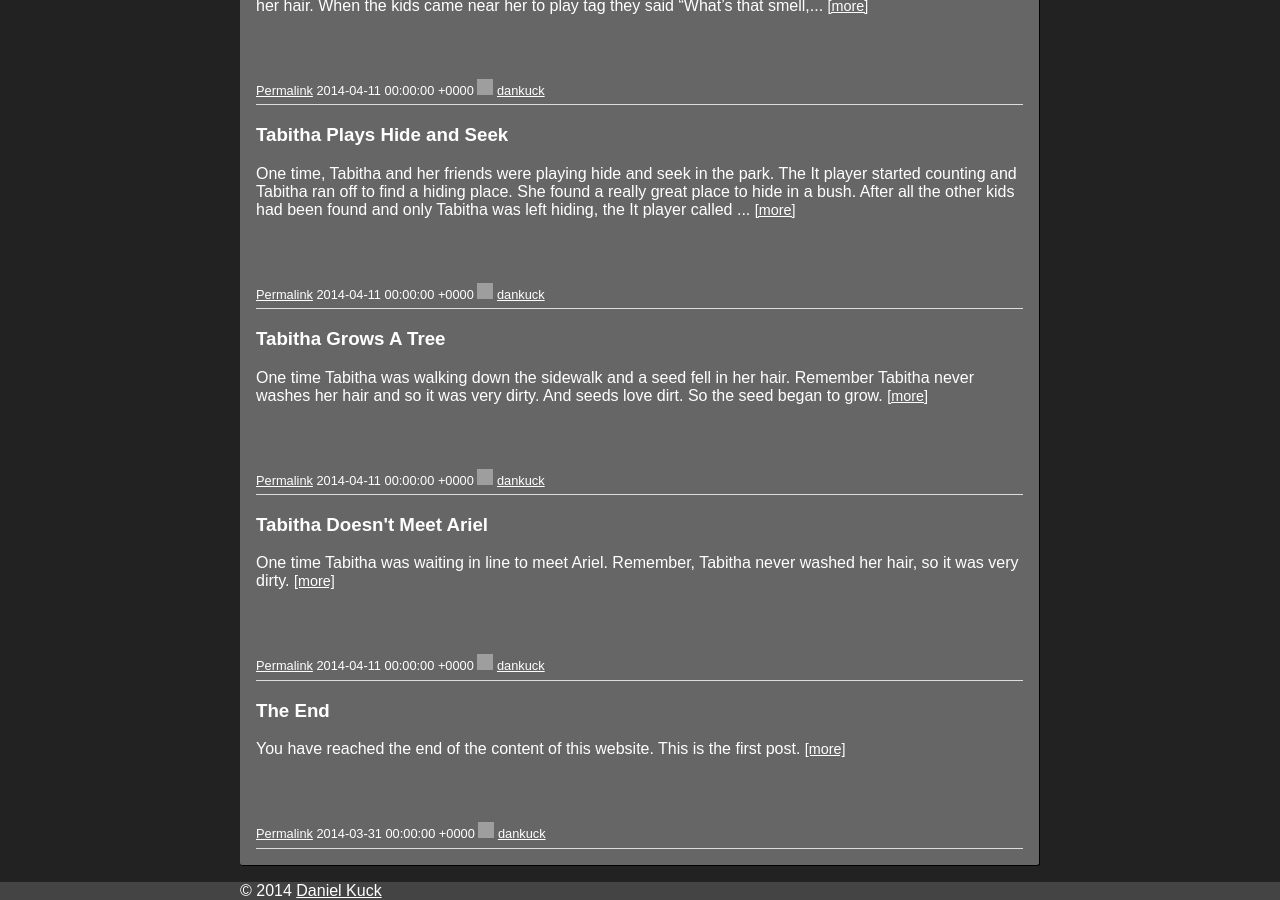
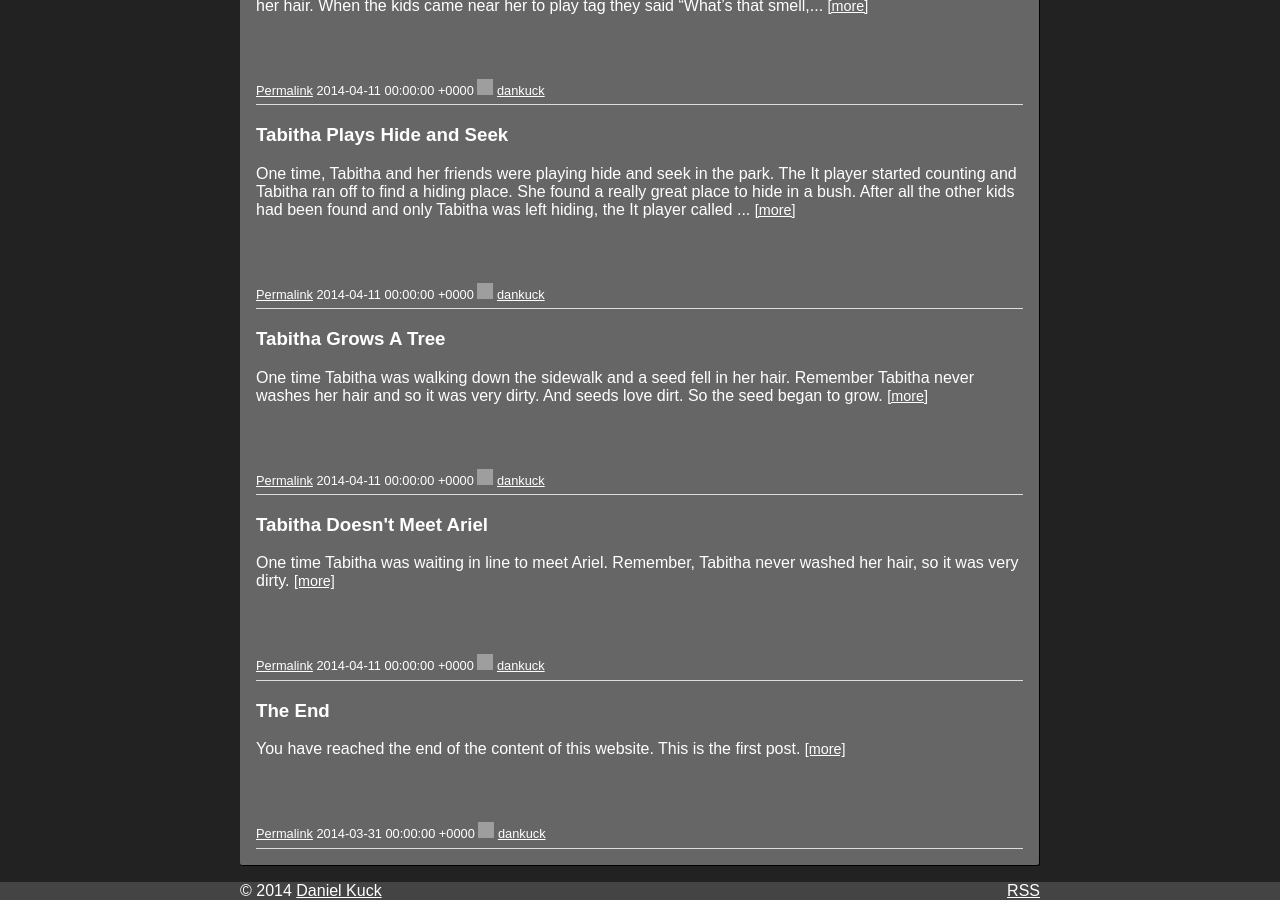
Before and after one commit to dankuck/dankuck.github.io, a Jekyll site: the page built from index.html, in a window 1280 px wide and 900 px high, scrolled down 594 px. Built offline with Jekyll 4.4.1, drawn with Linux system fonts in a browser that asks for light colours; grey boxes are pictures that could not be loaded.

```diff
--- a/_includes/footer.html
+++ b/_includes/footer.html
@@ -3,7 +3,10 @@
 		</div>
 		<div style="width: 100%; background-color: #444;">
 			<div class="page-width-limiter">
-			&copy; 2014 <a href="/contact/dankuck.html">Daniel Kuck</a>
+				<div style="float: right">
+					<a href="{{ site.url }}/feed/rss.xml">RSS</a>
+				</div>
+				&copy; 2014 <a href="/contact/dankuck.html">Daniel Kuck</a>
 			</div>
 		</div>
 	</body>
```
